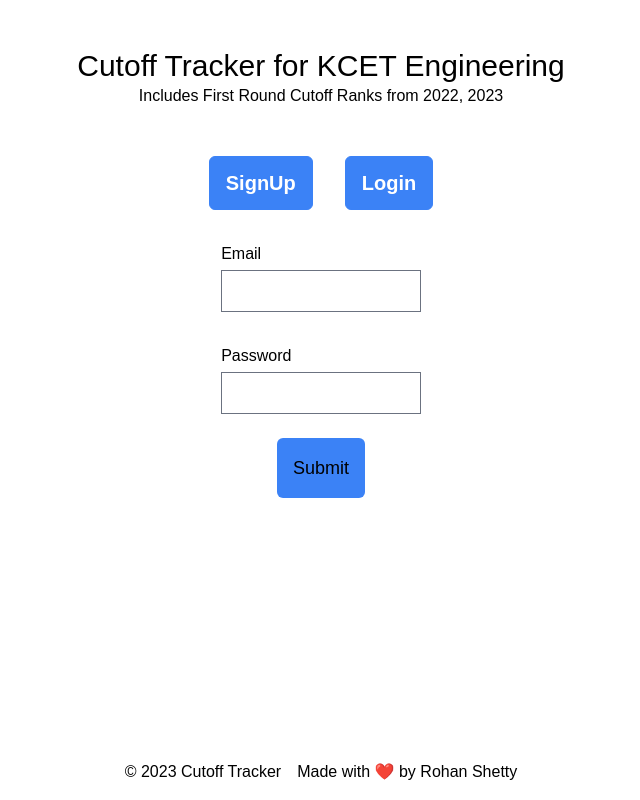
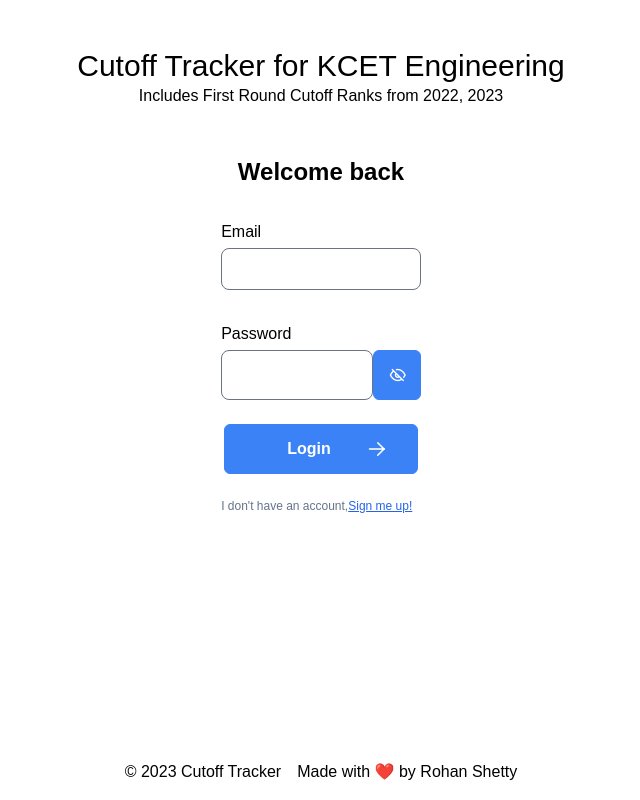
Before and after one commit to rohansh-tty/Kcet_Frontend, a React (Vite) app: page / in a window 1280 px wide. Shown: the whole page, without its empty margins (319-959 px from the left). Built offline with nearby package versions, Linux system fonts and the light colour scheme; a web font is replaced by a local one.

Commit message:
chore: improved login, signup flow, revampd design✨

```diff
--- a/src/App.tsx
+++ b/src/App.tsx
@@ -11,6 +11,7 @@ import { InputText } from 'primereact/inputtext'
 import { Avatar } from 'primereact/avatar'
 import { Badge } from 'primereact/badge'
 import { Toaster } from 'react-hot-toast'
+import 'primeicons/primeicons.css';
 
 const frappe = new FrappeApp('http://127.0.0.1:8000')
 
--- a/src/components/Login.tsx
+++ b/src/components/Login.tsx
@@ -20,6 +20,7 @@ export const Signup = ({ verifyHandler }: any) => {
   } = useForm<SignUpInputs>()
   const cookies = new Cookies()
   const navigate = useNavigate()
+  const [showPass, setShowPass] = useState(false)
   const signup = useAuthStore((state) => state.signup)
 
   const onSubmit: SubmitHandler<SignUpInputs> = async (data) => {
@@ -62,7 +63,7 @@ export const Signup = ({ verifyHandler }: any) => {
         <div className="flex flex-col space-y-1 my-4 items-center justify-center">
           <label className="flex items-start  w-[40%]">Name</label>
           <input
-            className="w-[40%]"
+            className="w-[40%] rounded-lg"
             defaultValue=""
             {...register('username')}
           />
@@ -71,7 +72,7 @@ export const Signup = ({ verifyHandler }: any) => {
         <div className="flex flex-col space-y-1 my-4 items-center justify-center">
           <label className="flex items-start  w-[40%]">Email</label>
           <input
-            className="w-[40%]"
+            className="w-[40%] rounded-lg"
             defaultValue=""
             {...register('email', {
               required: true,
@@ -81,25 +82,43 @@ export const Signup = ({ verifyHandler }: any) => {
               }
             })}
           />
+          {errors.email && <span className="text-red-600">Email is required</span>}
+
         </div>
 
         {/* include validation with required or other standard HTML validation rules */}
-        <div className="flex flex-col space-y-1 my-4 items-center justify-center">
-          <label className='flex items-start  w-[40%]'>Password</label>
+        <div className="flex flex-col space-y-1 my-4 items-center justify-center w-full">
+          <label className="flex items-start  w-[40%]">Password</label>
+          <div className="flex flex-row w-[40%] ">
             <input
-            className="w-[40%]"
+              className="w-[85%] rounded-lg"
               defaultValue=""
+              type={showPass ? 'text' : 'password'}
               {...register('password', { required: true })}
             />
+            <Button type="button" icon={showPass ? "pi pi-eye": "pi pi-eye-slash"} aria-label="Show Pass" onClick={()=>setShowPass((prev)=>!prev)} />
+
+          </div>
           {/* errors will return when field validation fails  */}
-          {errors.password && <span>This field is required</span>}
+          {errors.password && <span className="text-red-600">Password is required</span>}
         </div>
 
         {/* <input type="submit" /> */}
+        {/* <div className="p-2 w-full flex items-center justify-center ">
+          <Button
+            className="bg-blue-500 p-4 rounded-md  items-center flex text-lg"
+            icon="pi-arrow-right"
+          >
+            Submit
+          </Button>
+        </div> */}
         <div className="p-2 w-full flex items-center justify-center ">
-          <button className="bg-blue-500 p-4 rounded-md  items-center flex text-lg">
-            Submit
-          </button>
+          <Button
+            className="bg-blue-500 px-8 py-2 rounded-md  w-[40%] items-center flex sm:text-base text-lg"
+            label="Signup"
+            icon="pi pi-arrow-right"
+            iconPos="right"
+          ></Button>
         </div>
       </form>
     </>
@@ -118,6 +137,7 @@ export const Login = () => {
   const loginInfo = useAuthStore((state) => state.loginResponse)
   const setLoginInfo = useAuthStore((state) => state.setLoginResponse)
   const cookies = new Cookies()
+  const [showPass, setShowPass] = useState(false)
 
   // chevk if user is already logged in
   useEffect(() => {
@@ -131,24 +151,22 @@ export const Login = () => {
 
   const onSubmit: SubmitHandler<LoginInputs> = async (data) => {
     try {
-      const loginCall = async (data: any)=>{
+      const loginCall = async (data: any) => {
         return login(data.email, data.password)
       }
       toast.promise(loginCall(data), {
         loading: 'Logging you in...',
-        error: (err: any)=>{
+        error: (err: any) => {
           return `Error in Login, ${err}`
         },
-        success: (res: any)=>{
+        success: (res: any) => {
           if (res?.status === 200) {
             setLoginInfo(res?.data)
             localStorage.setItem('user', JSON.stringify(res?.data))
             navigate('/cutoff')
             return 'Login Success'
-
           } else {
             return `Unexpected Issue ${res?.data?.status}, ${res?.data}`
-
           }
         }
       })
@@ -163,7 +181,7 @@ export const Login = () => {
       <div className="flex flex-col space-y-1 my-4 items-center justify-center">
         <label className="flex items-start  w-[40%]">Email</label>
         <input
-          className="w-[40%]"
+          className="rounded-lg w-[40%]"
           defaultValue=""
           {...register('email', {
             required: true,
@@ -173,36 +191,53 @@ export const Login = () => {
             }
           })}
         />
+          {errors.email && <span className="text-red-600">Email is required</span>}
+
       </div>
 
       {/* include validation with required or other standard HTML validation rules */}
       <div className="flex flex-col space-y-1 my-4 items-center justify-center">
-        <label className='flex items-start  w-[40%]'>Password</label>
+        <label className="flex items-start  w-[40%]">Password</label>
+        <div className="flex flex-row w-[40%] ">
             <input
-          className="w-[40%]"
+              className="w-[85%] rounded-lg"
               defaultValue=""
+              type={showPass ? 'text' : 'password'}
               {...register('password', { required: true })}
             />
+            <Button type="button" icon={showPass ? "pi pi-eye": "pi pi-eye-slash"} aria-label="Show Pass" onClick={()=>setShowPass((prev)=>!prev)} />
+
+          </div>
         {/* errors will return when field validation fails  */}
-        {errors.password && <span>This field is required</span>}
+        {errors.password && <span className="text-red-600">Password is required</span>}
       </div>
+
+      {/* <div className="flex flex-col space-y-1 my-4 items-center justify-center">
+        <span className="flex items-start  w-[40%] text-xs underline">
+          Forgot Password?
+        </span>
+      </div> */}
 
       {/* <input type="submit" /> */}
       <div className="p-2 w-full flex items-center justify-center ">
-        <button className="bg-blue-500 p-4 rounded-md  items-center flex text-lg">
-          Submit
-        </button>
+        <Button
+          className="bg-blue-500 px-8 py-2 rounded-md w-[40%] items-center flex sm:text-base text-lg text-slate-50"
+          label="Login"
+          icon="pi pi-arrow-right"
+          iconPos="right"
+          type="submit"
+        ></Button>
       </div>
     </form>
   )
 }
 
 export const AuthPage = () => {
-  const [signUpPressed, setBtnPressed] = useState(0)
+  const [signUpPressed, setSignUpPressed] = useState(0)
   const [showVerify, setShowVerify] = useState(false)
   const verifyHandler = (value: boolean) => {
     if (signUpPressed) {
-      setBtnPressed(0)
+      setSignUpPressed(0)
       setShowVerify(value)
     }
   }
@@ -220,24 +255,53 @@ export const AuthPage = () => {
           <div className=" lg:w-[40%] w-full h-full flex flex-col items-center justify-start  ">
             {!showVerify && (
               <div className="flex flex-row  items-center justify-center w-full p-4 space-x-8 ">
-                <Button
+                {/* <Button
                   className="py-2 px-4 font-bold text-xl"
-                  onClick={() => setBtnPressed(1)}
+                  onClick={() => setSignUpPressed(1)}
                 >
                   SignUp
                 </Button>
                 <Button
                   className="px-4 py-2 placeholder-opacity-80 font-bold text-xl"
-                  onClick={() => setBtnPressed(0)}
+                  onClick={() => setSignUpPressed(0)}
                 >
                   Login
-                </Button>
+                </Button> */}
+                <span className="text-2xl font-bold ">{signUpPressed ? '': 'Welcome back'}</span>
               </div>
             )}
 
             <div className="w-full">
-              {!!signUpPressed && <Signup verifyHandler={verifyHandler} />}
-              {!signUpPressed && !showVerify && <Login />}
+              {!!signUpPressed && (
+                <>
+                  <Signup verifyHandler={verifyHandler} />
+                  <div className="flex flex-col space-y-1 my-4 items-center justify-center">
+                    <span
+                      className="flex items-start  w-[40%] text-xs text-slate-500"
+                      onClick={() => setSignUpPressed(0)}
+                    >
+                      I have an account,{' '}
+                      <span className=" text-blue-600 underline">Sign in</span>
+                    </span>
+                  </div>
+                </>
+              )}
+              {!signUpPressed && !showVerify && (
+                <>
+                  <Login />
+                  <div className="flex flex-col space-y-1 my-4 items-center justify-center">
+                    <span
+                      className="flex items-start  w-[40%] text-xs text-slate-500"
+                      onClick={() => setSignUpPressed(1)}
+                    >
+                      I don't have an account,
+                      <span className="text-blue-600  underline">
+                        {'  '}Sign me up!
+                      </span>
+                    </span>
+                  </div>
+                </>
+              )}
               {showVerify ? (
                 <p className="text-center">
                   Thank you for signing up, you will be receiving a verfication
@@ -273,8 +337,8 @@ export const AuthPage = () => {
           <div className="col-span-2 bg-red-400 ">
             {!showVerify && (
               <div className="flex flex-row space-x-4 items-center justify-center w-full">
-                <Button onClick={() => setBtnPressed(1)}>SignUp</Button>
-                <Button onClick={() => setBtnPressed(0)}>Login</Button>
+                <Button onClick={() => setSignUpPressed(1)}>SignUp</Button>
+                <Button onClick={() => setSignUpPressed(0)}>Login</Button>
               </div>
             )}
 
```
Lines whose indentation alone changed are shown as unchanged.
